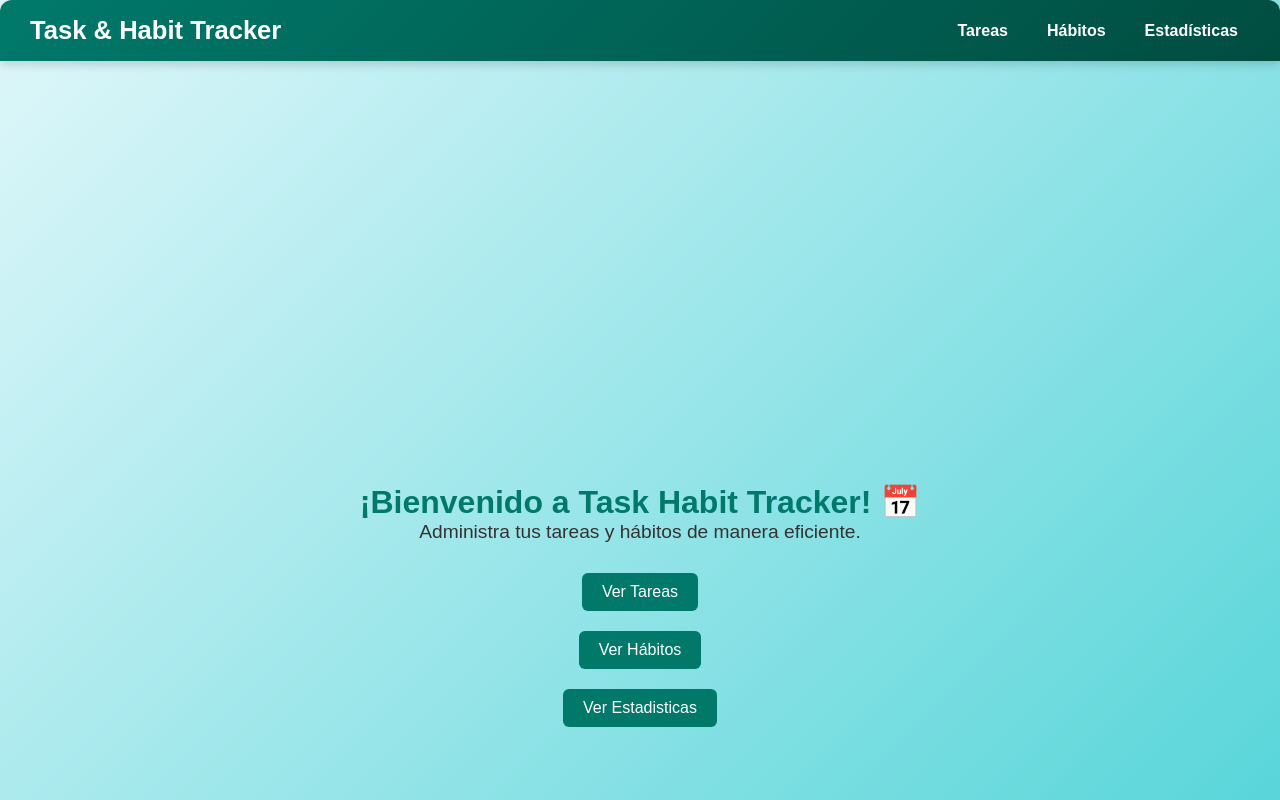
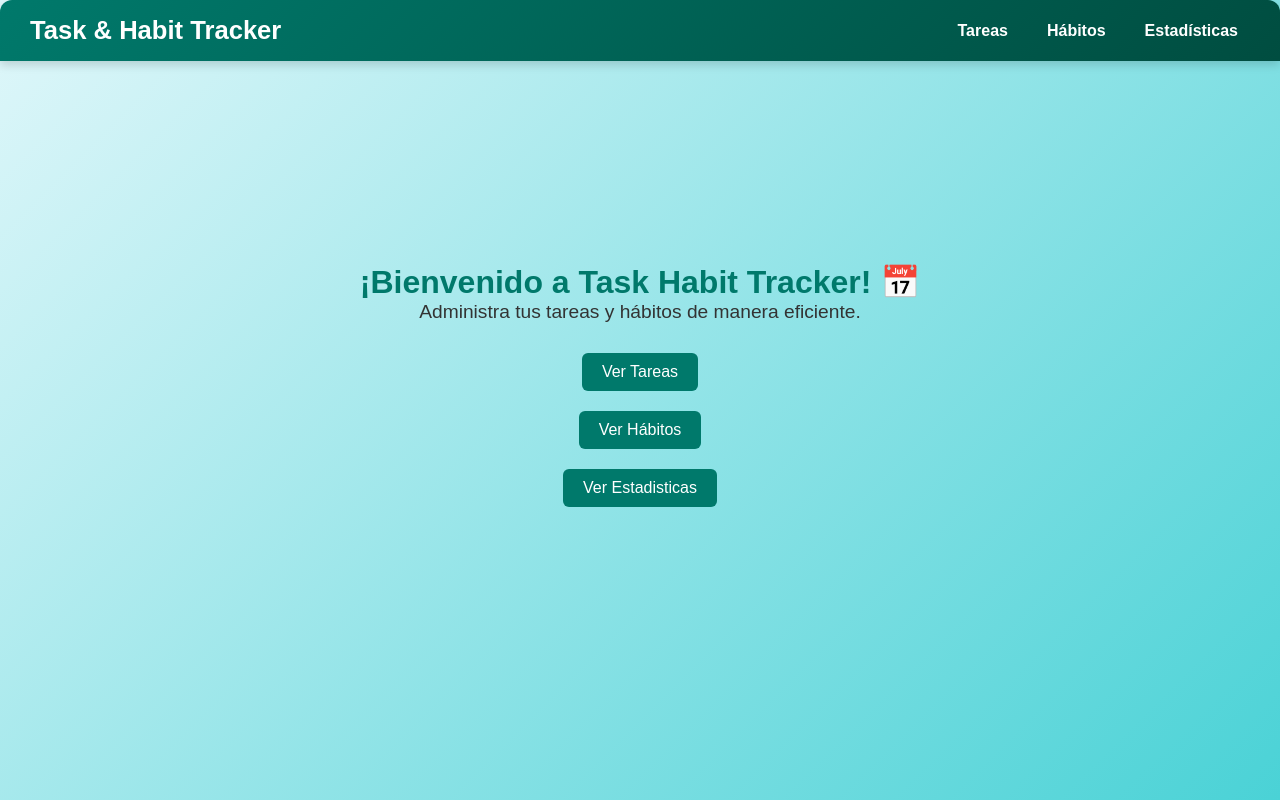
Before and after one commit to CYNNNIA/task-habit-tracker, a React (Vite) app: page / in a window 1280 px wide. Shown: the top 800 px of the page. Built offline with nearby package versions, Linux system fonts and the light colour scheme.

Commit message:
sin scroll en home

```diff
--- a/src/components/HabitList.jsx
+++ b/src/components/HabitList.jsx
@@ -1,7 +1,7 @@
 import { useHabitsContext } from '../context/HabitsContext'; // Importación correcta
 
 const HabitList = () => {
-  const { habits, dispatch } = useHabitsContext(); // Llamada corregida
+  const { habits, dispatch } = useHabitsContext();
 
   const markDayComplete = (id) => {
     const habit = habits.find((h) => h.id === id);
--- a/src/components/Navbar.jsx
+++ b/src/components/Navbar.jsx
@@ -1,18 +1,17 @@
 import { Link } from "react-router-dom";
 import { useState } from "react";
-import "../styles/navbar.css"; // Asegúrate de importar el CSS
+import "../styles/navbar.css";
 
 const Navbar = () => {
   const [menuOpen, setMenuOpen] = useState(false);
 
   return (
     <nav className="navbar">
-      {/* 🔹 Hacemos que el título sea un <Link> para que redirija a la página de inicio */}
       <Link to="/" className="navbar-title">
         Task & Habit Tracker
       </Link>
 
-      {/* Menú hamburguesa para móviles */}
+
       <div className="hamburger" onClick={() => setMenuOpen(!menuOpen)}>
         ☰
       </div>
--- a/src/components/Statistics.jsx
+++ b/src/components/Statistics.jsx
@@ -6,7 +6,7 @@ const Statistics = () => {
   const { tasks } = useTaskContext();
   const { habits } = useHabitsContext();
 
-  // Evitar errores si los estados son undefined
+
   const totalTasks = tasks?.length || 0;
   const completedTasks = tasks?.filter((task) => task.completed).length || 0;
   const pendingTasks = totalTasks - completedTasks;
@@ -21,7 +21,7 @@ const Statistics = () => {
     <div className="stats-container">
       <h2>📊 Estadísticas Generales</h2>
 
-      {/* Sección de tareas */}
+
       <div className="task-stats">
         <h3>✅ Tareas</h3>
         <p>Total: {totalTasks}</p>
@@ -33,7 +33,7 @@ const Statistics = () => {
         </div>
       </div>
 
-      {/* Sección de hábitos */}
+
       <div className="habit-stats">
         <h3>🏆 Hábitos</h3>
         <p>Total de Hábitos: {totalHabits}</p>
--- a/src/context/TaskContext.jsx
+++ b/src/context/TaskContext.jsx
@@ -7,19 +7,19 @@ const taskReducer = (state, action) => {
   switch (action.type) {
     case "ADD_TASK":
       const updatedTasks = [...state, action.payload];
-      localStorage.setItem("tasks", JSON.stringify(updatedTasks)); // Guardar en localStorage
+      localStorage.setItem("tasks", JSON.stringify(updatedTasks));
       return updatedTasks;
 
     case "DELETE_TASK":
       const filteredTasks = state.filter(task => task.id !== action.payload);
-      localStorage.setItem("tasks", JSON.stringify(filteredTasks)); // Guardar en localStorage
+      localStorage.setItem("tasks", JSON.stringify(filteredTasks));
       return filteredTasks;
 
     case "TOGGLE_TASK":
       const toggledTasks = state.map(task =>
         task.id === action.payload ? { ...task, completed: !task.completed } : task
       );
-      localStorage.setItem("tasks", JSON.stringify(toggledTasks)); // Guardar en localStorage
+      localStorage.setItem("tasks", JSON.stringify(toggledTasks));
       return toggledTasks;
 
     default:
--- a/src/pages/Home.jsx
+++ b/src/pages/Home.jsx
@@ -1,6 +1,5 @@
 import { Link } from "react-router-dom";
-import "../styles/home.css"; // Estilos para la página de inicio
-
+import "../styles/home.css";
 const Home = () => {
   return (
     <div className="home-container">
--- a/src/pages/TaskPage.jsx
+++ b/src/pages/TaskPage.jsx
@@ -6,7 +6,7 @@ const TaskPage = () => {
     <div className="main-container">
       <h1>Gestor de Tareas</h1>
 
-      {/* Contenedor para Formulario y Lista de Tareas */}
+
       <div className="task-container">
         <TaskForm />
         <TaskList />
--- a/src/styles/global.css
+++ b/src/styles/global.css
@@ -1,4 +1,4 @@
-/* global.css - Estilos generales */
+
 * {
   margin: 0;
   padding: 0;
@@ -14,21 +14,21 @@ body {
   justify-content: center;
   align-items: flex-start;
   padding: 10px;
-  overflow-x: hidden; /* Evita desbordamientos en móviles */
+  overflow-x: hidden;
 }
 
-/* 🔹 Bloquea el scroll SOLO en estadísticas */
+
 .no-scroll {
   height: 100vh;
   overflow: hidden;
 }
 
-/* 🔹 Permite scroll en las demás páginas */
+
 body {
   overflow: auto;
 }
 
-/* Contenedor principal */
+
 .main-container {
   width: 90%;
   max-width: 1200px;
@@ -37,7 +37,7 @@ body {
   border-radius: 12px;
   box-shadow: 0 8px 20px rgba(0, 0, 0, 0.1);
   text-align: center;
-  margin: 100px auto; /* Asegura que haya espacio arriba */
+  margin: 100px auto;
   display: flex;
   flex-direction: column;
   justify-content: center;
@@ -45,7 +45,7 @@ body {
 
 }
 
-/* Estilos generales de botones */
+
 button {
   padding: 10px 15px;
   border-radius: 6px;
@@ -58,22 +58,22 @@ button:hover {
   opacity: 0.9;
 }
 
-/* Corrección del título */
+
 h2 {
   font-size: 1.8rem;
   font-weight: bold;
   text-align: center;
-  white-space: nowrap; /* Evita que se parta en dos líneas */
+  white-space: nowrap;
   overflow: hidden;
   text-overflow: ellipsis;
 }
 
-/* Botones alineados */
+
 .button-container {
   display: flex;
   justify-content: center;
   gap: 15px;
-  flex-wrap: wrap; /* Evita que se salgan en pantallas pequeñas */
+  flex-wrap: wrap;
 }
 
 .button-container button {
--- a/src/styles/home.css
+++ b/src/styles/home.css
@@ -1,19 +1,18 @@
-.home-container {
-  text-align: center;
-  margin-top: 200px;
-  overflow: hidden;
-  height: 100vh; /* Ocupa el 100% de la pantalla */
-  display: flex;
-  flex-direction: column;
-  justify-content: center; /* Centrar contenido */
-  align-items: center; /* Centrar horizontalmente */
-}
+
 
 .home-container h1 {
   font-size: 2rem;
   color: #00796b;
 }
-
+.home-container, .stats-container {
+  text-align: center;
+  height: 95vh; /* Que ocupe toda la pantalla */
+  display: flex;
+  flex-direction: column;
+  justify-content: center;
+  align-items: center;
+  overflow: hidden; /* Evita el scroll */
+}
 .home-container p {
   font-size: 1.2rem;
   margin-bottom: 20px;
--- a/src/styles/stats.css
+++ b/src/styles/stats.css
@@ -10,7 +10,6 @@
   box-shadow: 0 4px 12px rgba(0, 0, 0, 0.1);
   text-align: center;
   overflow: hidden;
-  border: 1px solid red;
 }
 body {
   margin: 0;
```
Also changed, not shown: src/components/TaskList.jsx (+4 -4 lines), src/context/HabitsContext.jsx (+5 -5 lines).
